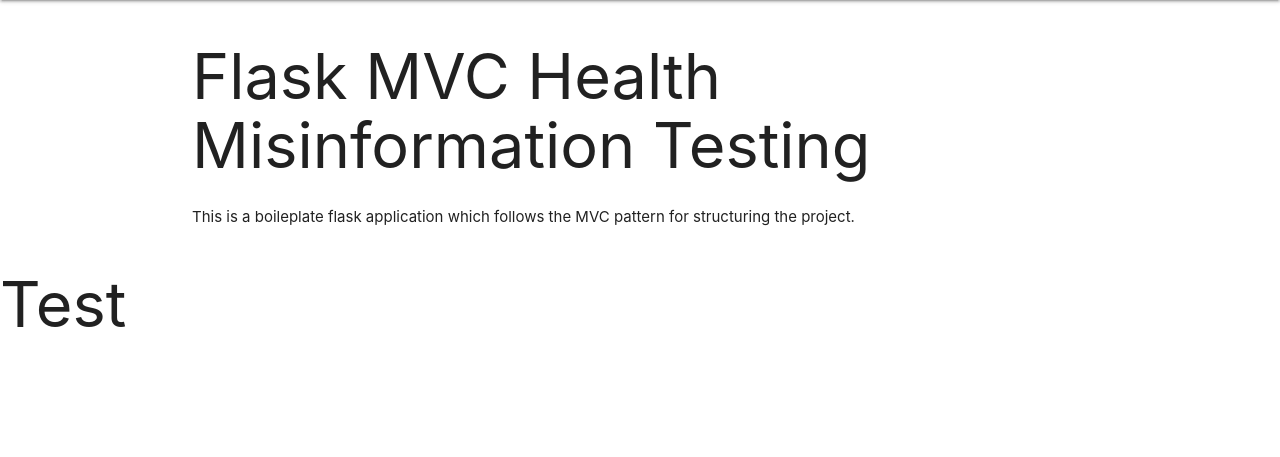
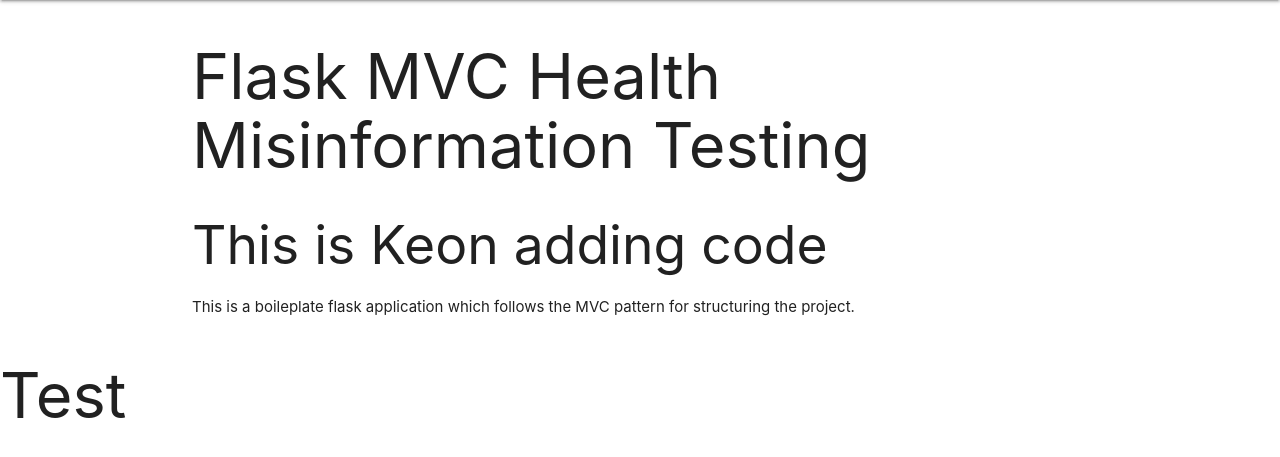
Before and after one commit to Homerism/Medi-Truth, a Flask app: page / in a window 1280 px wide. Shown: the part 64-521 px from the top of the page. Run offline with Flask 2, Linux system fonts and the light colour scheme.

Commit message:
keon test commit

```diff
--- a/App/templates/index.html
+++ b/App/templates/index.html
@@ -6,5 +6,6 @@
 
 {% block content %}
     <h1>Flask MVC Health Misinformation Testing</h1>
+    <h2>This is Keon adding code</h2>
     <p>This is a boileplate flask application which follows the MVC pattern for structuring the project.</p>
 {% endblock %}
```
